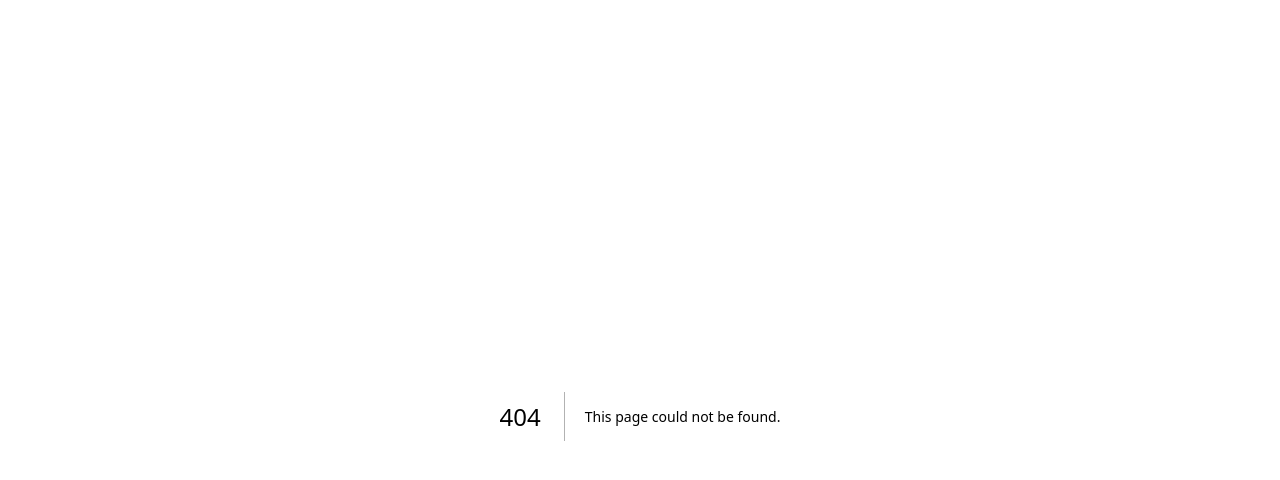
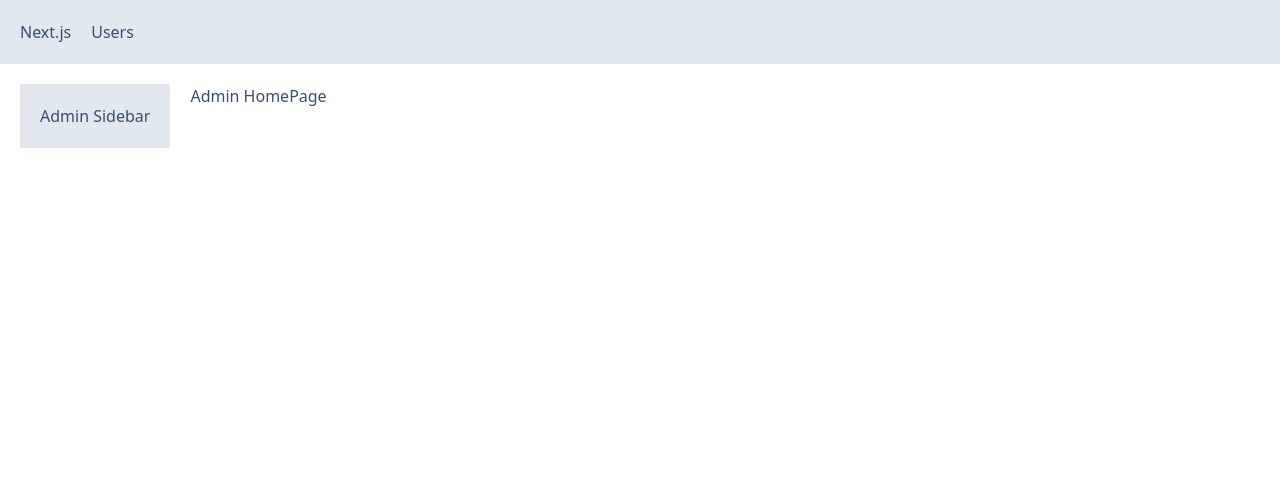
Before and after one commit to VioCodingAi/next-app, a Next.js app: page /admin in a window 1280 px wide. Before the commit this address had no page. Shown: the top 480 px of the page. Built offline with nearby package versions, Linux system fonts and the light colour scheme.

Commit message:
Add NavBar and Admin layout components; update global styles

```diff
--- /dev/null
+++ b/app/NavBar.tsx
@@ -0,0 +1,14 @@
+import Link from "next/link";
+
+const NavBar = () => {
+  return (
+    <div className="flex bg-slate-200 p-5">
+      <Link href="/" className="mr-5">
+        Next.js
+      </Link>
+      <Link href="/users">Users</Link>
+    </div>
+  );
+};
+
+export default NavBar;
--- /dev/null
+++ b/app/admin/layout.tsx
@@ -0,0 +1,16 @@
+import { ReactNode } from "react";
+
+interface Props {
+  children: ReactNode;
+}
+
+const Adminlayout = ({ children }: Props) => {
+  return (
+    <div className="flex">
+      <aside className="bg-slate-200 p-5 mr-5">Admin Sidebar</aside>
+      <div>{children}</div>
+    </div>
+  );
+};
+
+export default Adminlayout;
--- /dev/null
+++ b/app/admin/page.tsx
@@ -0,0 +1,7 @@
+import React from "react";
+
+const AdminHomePage = () => {
+  return <div>Admin HomePage</div>;
+};
+
+export default AdminHomePage;
--- a/app/globals.css
+++ b/app/globals.css
@@ -3,6 +3,8 @@
   themes: winter;
 }
 
-body {
-  padding: 1rem;
+@layer base {
+  h1 {
+    @apply font-extrabold text-2xl mb-3;
+  }
 }
--- a/app/layout.tsx
+++ b/app/layout.tsx
@@ -1,6 +1,7 @@
 import type { Metadata } from "next";
 import { Geist, Geist_Mono } from "next/font/google";
 import "./globals.css";
+import NavBar from "./NavBar";
 
 const geistSans = Geist({
   variable: "--font-geist-sans",
@@ -27,7 +28,8 @@
       <body
         className={`${geistSans.variable} ${geistMono.variable} antialiased`}
       >
-        {children}
+        <NavBar />
+        <main className="p-5">{children}</main>
       </body>
     </html>
   );
```
